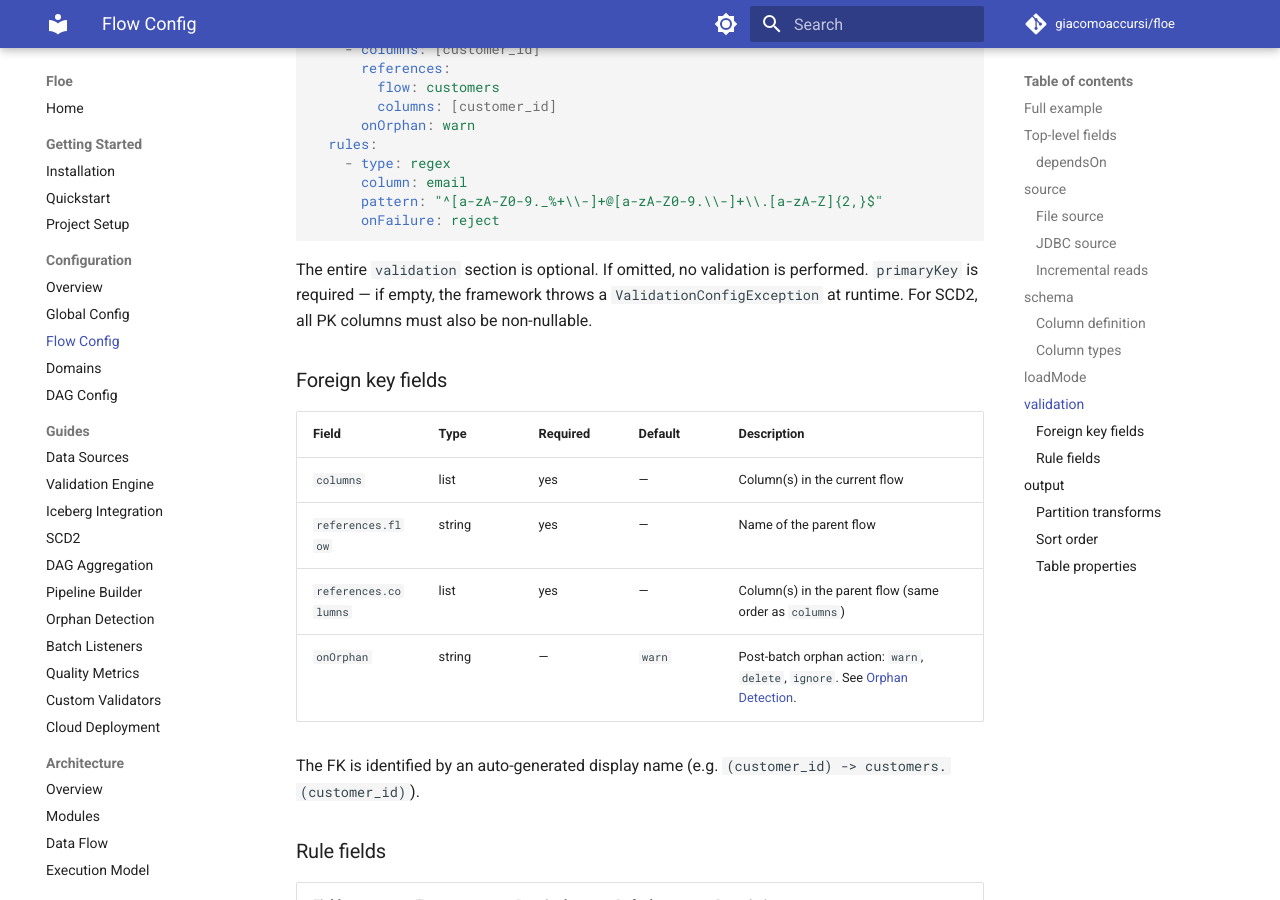
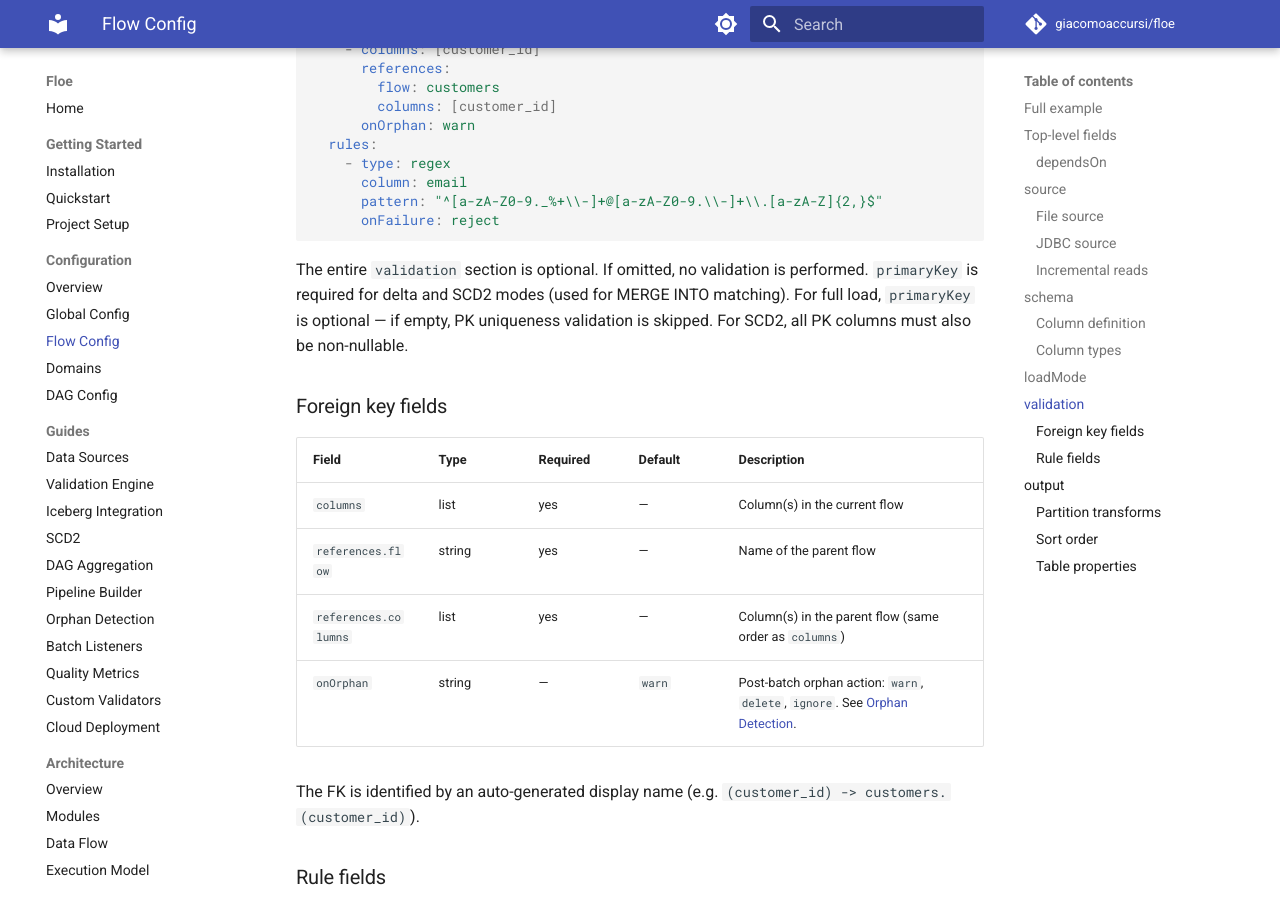
Before and after one commit to giacomoaccursi/Floe, an MkDocs documentation site: the page built from site-docs/configuration/flows.md, in a window 1280 px wide and 900 px high, scrolled down 7301 px. Built offline with MkDocs 1.6.1 and Material for MkDocs 9.7.7, drawn with Linux system fonts in a browser that asks for light colours; comment, search, counter and statistics services are not loaded.

Commit message:
fix(validation): make PK optional for full load mode

````diff
--- a/site-docs/configuration/flows.md
+++ b/site-docs/configuration/flows.md
@@ -279,7 +279,7 @@ validation:
       onFailure: reject
 ```
 
-The entire `validation` section is optional. If omitted, no validation is performed. `primaryKey` is required — if empty, the framework throws a `ValidationConfigException` at runtime. For SCD2, all PK columns must also be non-nullable.
+The entire `validation` section is optional. If omitted, no validation is performed. `primaryKey` is required for delta and SCD2 modes (used for MERGE INTO matching). For full load, `primaryKey` is optional — if empty, PK uniqueness validation is skipped. For SCD2, all PK columns must also be non-nullable.
 
 ### Foreign key fields
 
````
Also changed, not shown: site-docs/guides/validation.md (+1 -1 lines), 2 other files.
